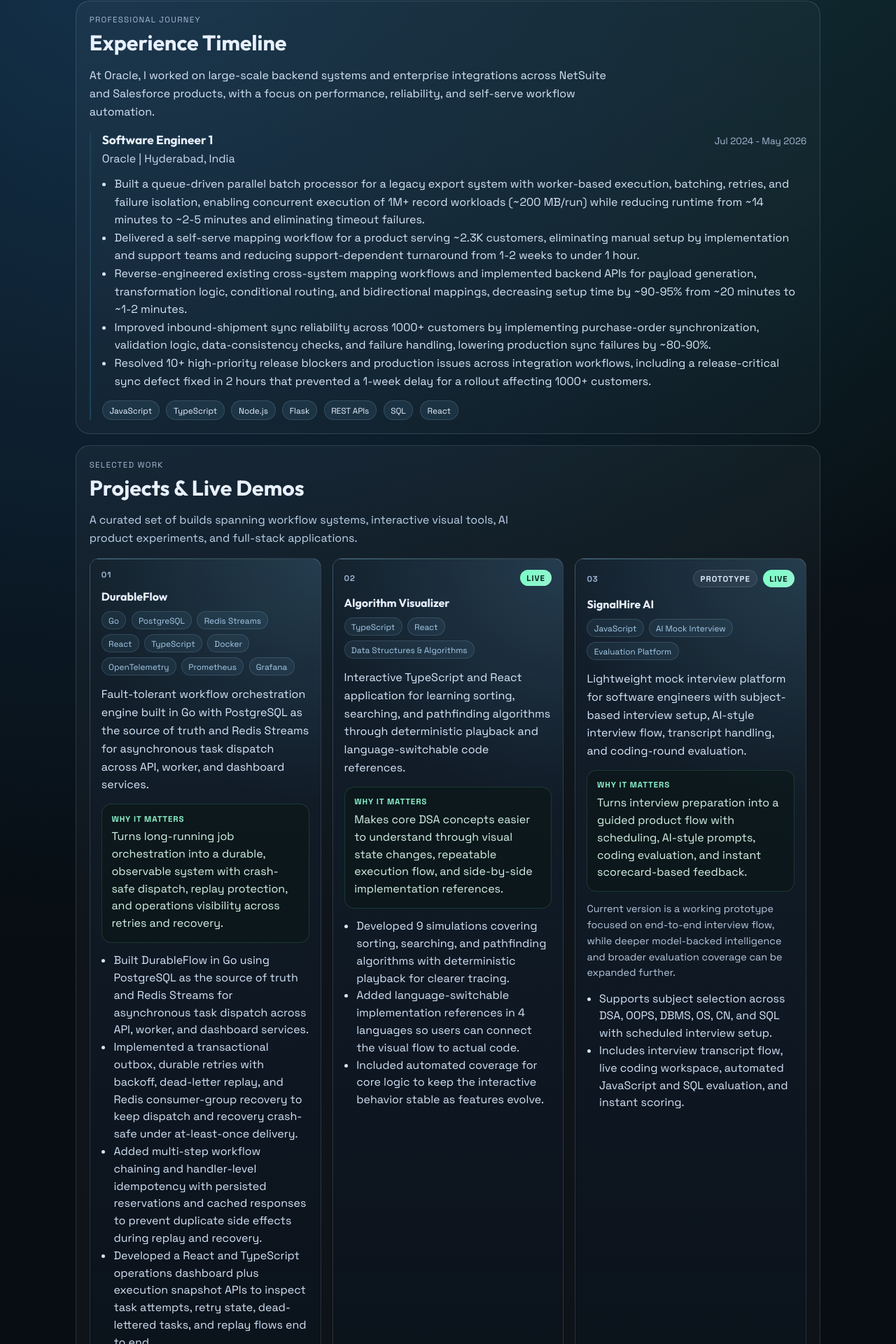
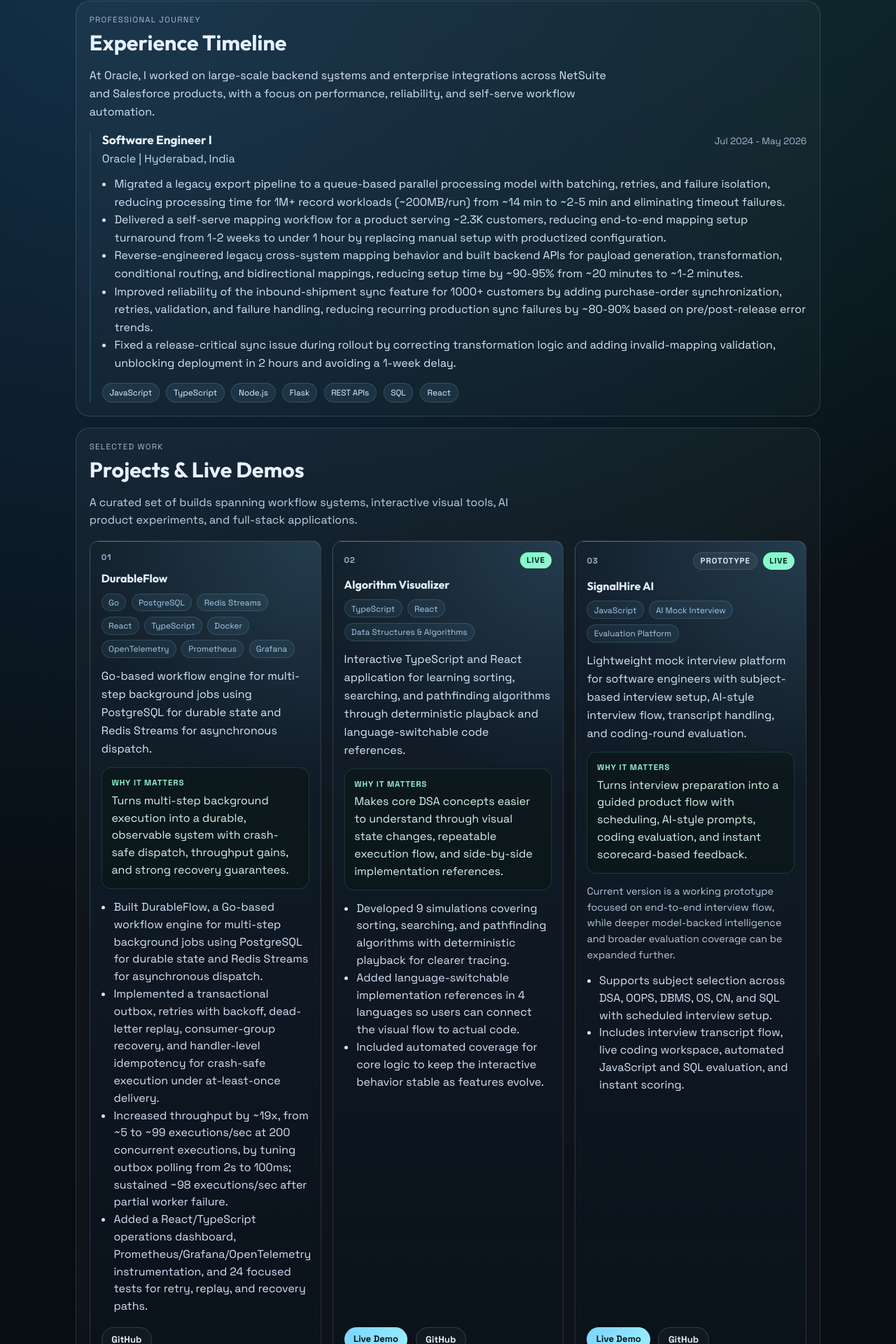
Before and after one commit to codetitan9999/Sree-Sumanth-Portfolio, a React (Vite) app: page / in a window 1280 px wide. Shown: the part 886-2806 px from the top of the page at 70% size. Built offline with nearby package versions, Linux system fonts and the light colour scheme.

Commit message:
Sync portfolio with updated resume

```diff
--- a/src/data/portfolioData.js
+++ b/src/data/portfolioData.js
@@ -30,15 +30,15 @@ export const portfolioData = {
   experience: [
     {
       company: 'Oracle',
-      role: 'Software Engineer 1',
+      role: 'Software Engineer I',
       location: 'Hyderabad, India',
       duration: 'Jul 2024 - May 2026',
       highlights: [
-        'Built a queue-driven parallel batch processor for a legacy export system with worker-based execution, batching, retries, and failure isolation, enabling concurrent execution of 1M+ record workloads (~200 MB/run) while reducing runtime from ~14 minutes to ~2-5 minutes and eliminating timeout failures.',
-        'Delivered a self-serve mapping workflow for a product serving ~2.3K customers, eliminating manual setup by implementation and support teams and reducing support-dependent turnaround from 1-2 weeks to under 1 hour.',
-        'Reverse-engineered existing cross-system mapping workflows and implemented backend APIs for payload generation, transformation logic, conditional routing, and bidirectional mappings, decreasing setup time by ~90-95% from ~20 minutes to ~1-2 minutes.',
-        'Improved inbound-shipment sync reliability across 1000+ customers by implementing purchase-order synchronization, validation logic, data-consistency checks, and failure handling, lowering production sync failures by ~80-90%.',
-        'Resolved 10+ high-priority release blockers and production issues across integration workflows, including a release-critical sync defect fixed in 2 hours that prevented a 1-week delay for a rollout affecting 1000+ customers.'
+        'Migrated a legacy export pipeline to a queue-based parallel processing model with batching, retries, and failure isolation, reducing processing time for 1M+ record workloads (~200MB/run) from ~14 min to ~2-5 min and eliminating timeout failures.',
+        'Delivered a self-serve mapping workflow for a product serving ~2.3K customers, reducing end-to-end mapping setup turnaround from 1-2 weeks to under 1 hour by replacing manual setup with productized configuration.',
+        'Reverse-engineered legacy cross-system mapping behavior and built backend APIs for payload generation, transformation, conditional routing, and bidirectional mappings, reducing setup time by ~90-95% from ~20 minutes to ~1-2 minutes.',
+        'Improved reliability of the inbound-shipment sync feature for 1000+ customers by adding purchase-order synchronization, retries, validation, and failure handling, reducing recurring production sync failures by ~80-90% based on pre/post-release error trends.',
+        'Fixed a release-critical sync issue during rollout by correcting transformation logic and adding invalid-mapping validation, unblocking deployment in 2 hours and avoiding a 1-week delay.'
       ],
       technologies: ['JavaScript', 'TypeScript', 'Node.js', 'Flask', 'REST APIs', 'SQL', 'React']
     }
@@ -48,13 +48,13 @@ export const portfolioData = {
       title: 'DurableFlow',
       subtitle: 'Go | PostgreSQL | Redis Streams | React | TypeScript | Docker | OpenTelemetry | Prometheus | Grafana',
       description:
-        'Fault-tolerant workflow orchestration engine built in Go with PostgreSQL as the source of truth and Redis Streams for asynchronous task dispatch across API, worker, and dashboard services.',
-      impact: 'Turns long-running job orchestration into a durable, observable system with crash-safe dispatch, replay protection, and operations visibility across retries and recovery.',
+        'Go-based workflow engine for multi-step background jobs using PostgreSQL for durable state and Redis Streams for asynchronous dispatch.',
+      impact: 'Turns multi-step background execution into a durable, observable system with crash-safe dispatch, throughput gains, and strong recovery guarantees.',
       highlights: [
-        'Built DurableFlow in Go using PostgreSQL as the source of truth and Redis Streams for asynchronous task dispatch across API, worker, and dashboard services.',
-        'Implemented a transactional outbox, durable retries with backoff, dead-letter replay, and Redis consumer-group recovery to keep dispatch and recovery crash-safe under at-least-once delivery.',
-        'Added multi-step workflow chaining and handler-level idempotency with persisted reservations and cached responses to prevent duplicate side effects during replay and recovery.',
-        'Developed a React and TypeScript operations dashboard plus execution snapshot APIs to inspect task attempts, retry state, dead-lettered tasks, and replay flows end to end.'
+        'Built DurableFlow, a Go-based workflow engine for multi-step background jobs using PostgreSQL for durable state and Redis Streams for asynchronous dispatch.',
+        'Implemented a transactional outbox, retries with backoff, dead-letter replay, consumer-group recovery, and handler-level idempotency for crash-safe execution under at-least-once delivery.',
+        'Increased throughput by ~19x, from ~5 to ~99 executions/sec at 200 concurrent executions, by tuning outbox polling from 2s to 100ms; sustained ~98 executions/sec after partial worker failure.',
+        'Added a React/TypeScript operations dashboard, Prometheus/Grafana/OpenTelemetry instrumentation, and 24 focused tests for retry, replay, and recovery paths.'
       ],
       repoUrl: 'https://github.com/codetitan9999/DurableWorkFlowEngine'
     },
@@ -164,7 +164,7 @@ export const portfolioData = {
   ],
   achievements: [
     {
-      label: '3-Star Coder on CodeChef | 2000+ DSA Rating, Best Global Rank 3',
+      label: '3-Star Coder on CodeChef (Competitive Programming) | DSA Rating 2000+, Best Global Rank 3',
       url: 'https://www.codechef.com/users/sumanth9999'
     },
     {
```
Also changed, not shown: 1 other file (tests, documents, lock files or other folders).
